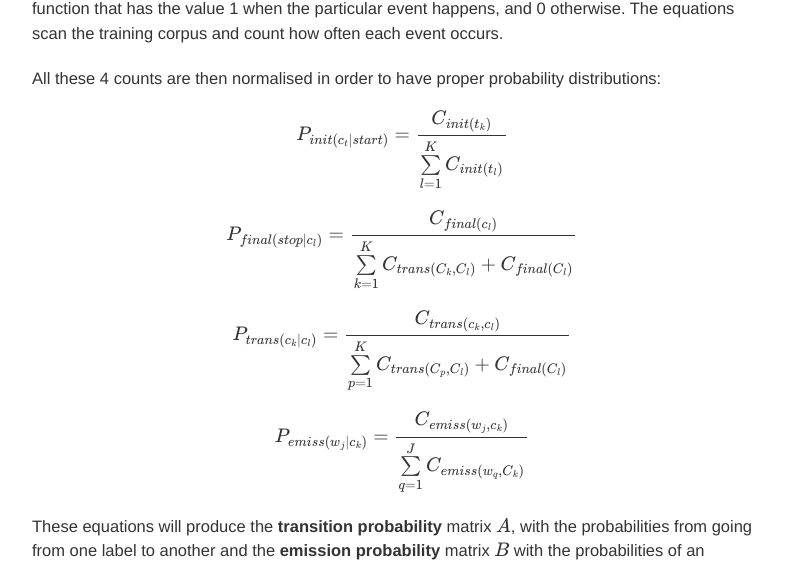
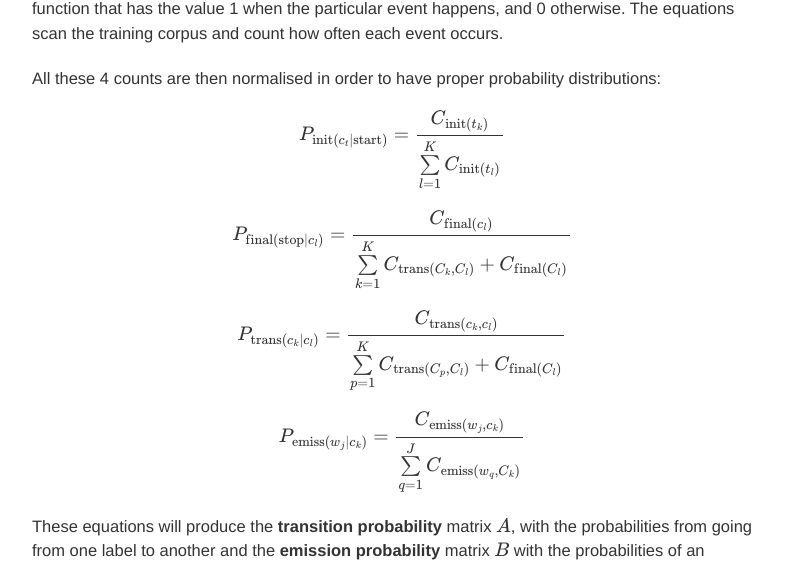
Before and after one commit to davidsbatista/davidsbatista.net, a Jekyll site: the page built from _posts/2017-11-12-HHM_and_Naive_Bayes.md, in a window 1280 px wide and 1400 px high, scrolled down 6486 px. Shown: the part 150-717 px from the top of the window, without its empty margins (238-1039 px from the left). Built offline with Jekyll 4.4.1, drawn with Linux system fonts in a browser that asks for light colours; nearby versions of some CDN libraries; some web fonts are replaced; formulas are drawn with MathJax 3; comment, search, counter and statistics services are not loaded; some of the changed text lies outside the part shown.

Commit message:
Update 2017-11-12-HHM_and_Naive_Bayes.md

```diff
--- a/_posts/2017-11-12-HHM_and_Naive_Bayes.md
+++ b/_posts/2017-11-12-HHM_and_Naive_Bayes.md
@@ -221,16 +221,16 @@ where, $$M$$ is the number of training examples and $$N$$ the length of the sequ
 All these 4 counts are then normalised in order to have proper probability distributions:
 
 
-$$P_{init(c_{t}|start)} = \frac { C_{init(t_{k})} } {\sum\limits_{l=1}^{K} C_{init(t_{l})}}$$
+$$P_{\text{init}(c_{t}|\text{start})} = \frac { C_{\text{init}(t_{k})} } {\sum\limits_{l=1}^{K} C_{\text{init}(t_{l})}}$$
 
 
-$$P_{final(stop|c_{l})} = \frac { C_{final(c_{l})} } {\sum\limits_{k=1}^{K} C_{trans(C_{k},C_{l})} + C_{final(C_{l}) }}$$
+$$P_{\text{final}(\text{stop}|c_{l})} = \frac { C_{\text{final}(c_{l})} } {\sum\limits_{k=1}^{K} C_{\text{trans}(C_{k},C_{l})} + C_{\text{final}(C_{l}) }}$$
 
 
-$$P_{trans(c_{k}|c_{l})} = \frac { C_{trans(c_{k},c_{l})} } {\sum\limits_{p=1}^{K} C_{trans(C_{p},C_{l})} + C_{final(C_{l}) }}$$
+$$P_{\text{trans}(c_{k}|c_{l})} = \frac { C_{\text{trans}(c_{k},c_{l})} } {\sum\limits_{p=1}^{K} C_{\text{trans}(C_{p},C_{l})} + C_{\text{final}(C_{l}) }}$$
 
 
-$$P_{emiss(w_{j}|c_{k})} = \frac { C_{emiss(w_{j},c_{k})} } { \sum\limits_{q=1}^{J} C_{emiss(w_{q},C_{k})}}$$
+$$P_{\text{emiss}(w_{j}|c_{k})} = \frac { C_{\text{emiss}(w_{j},c_{k})} } { \sum\limits_{q=1}^{J} C_{\text{emiss}(w_{q},C_{k})}}$$
 
 
 These equations will produce the __transition probability__ matrix $$A$$, with the probabilities from going from one label to another and the __emission probability__ matrix $$B$$ with the probabilities of an observation being generated from a state.
```
Also changed, not shown: other parts of _posts/2017-11-12-HHM_and_Naive_Bayes.md (+3 -3 lines).
